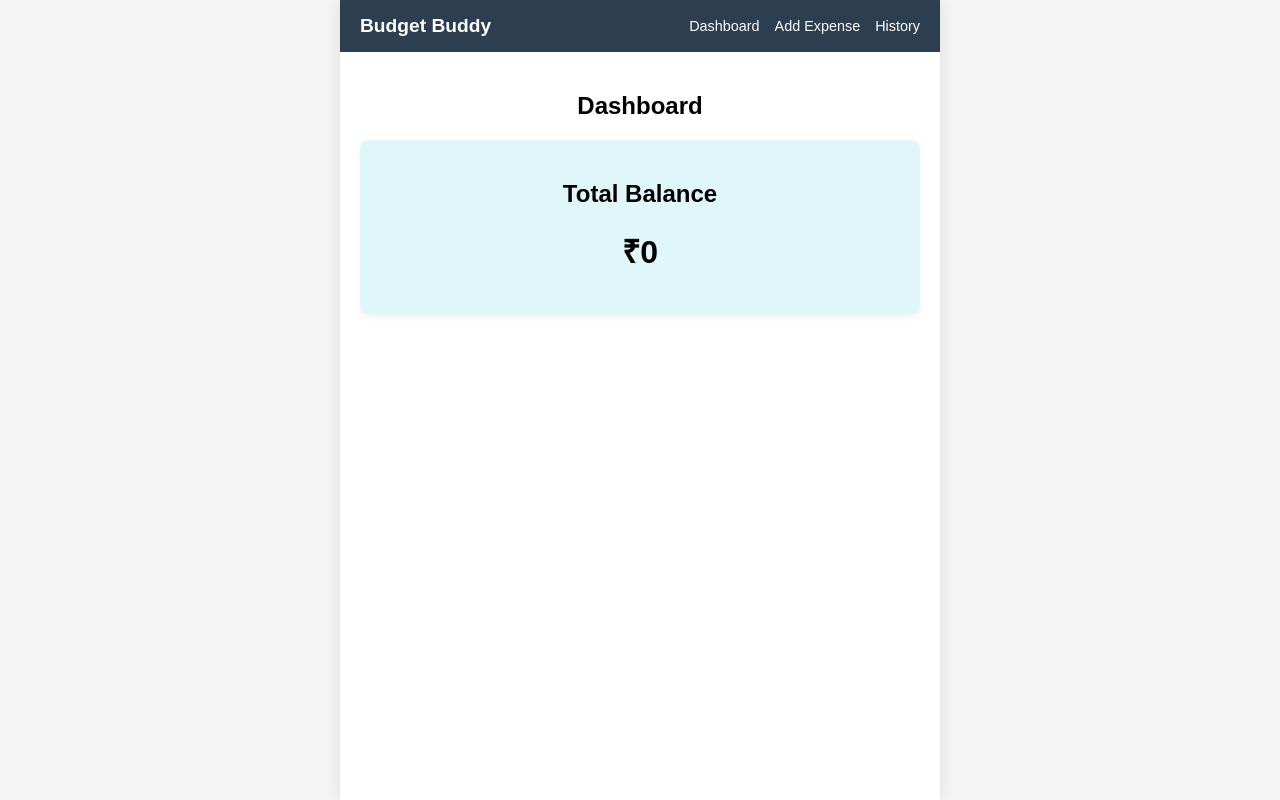
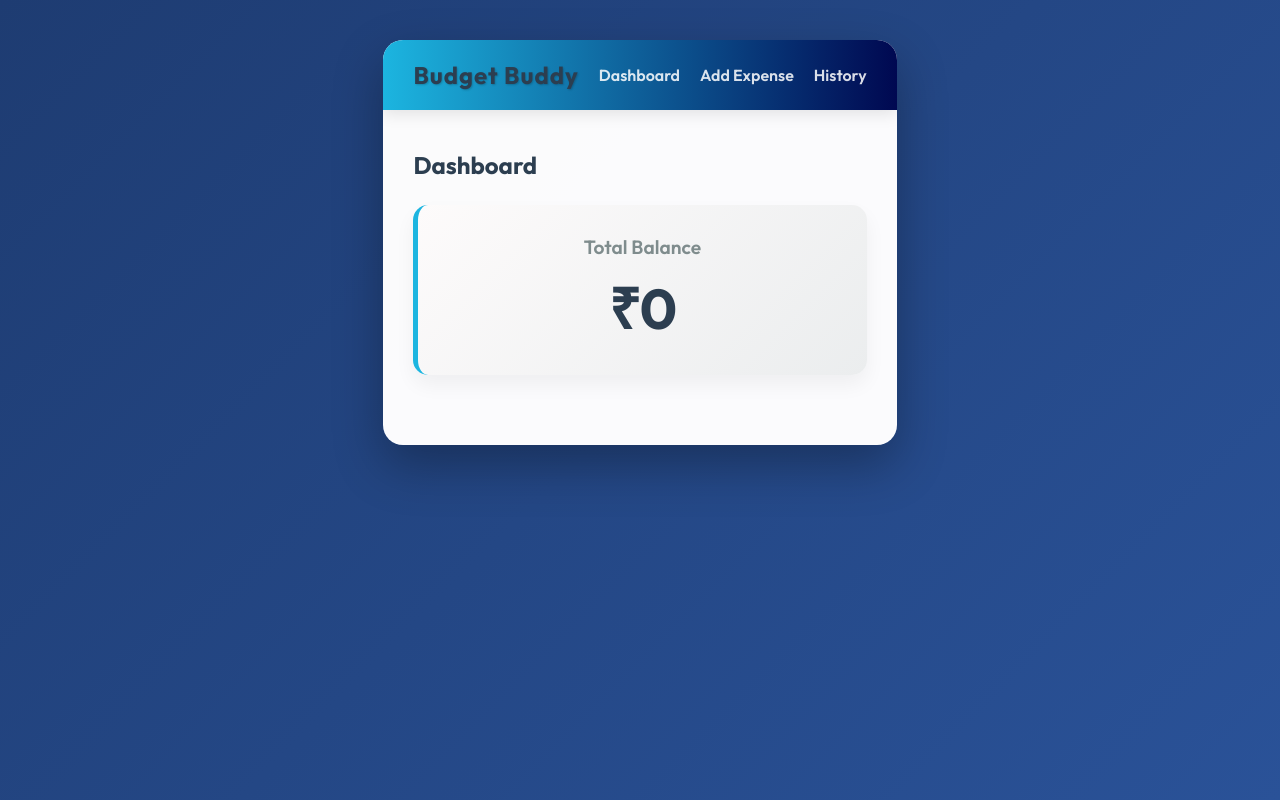
Before and after one commit to meowchan16/budget-buddy, a React (Create React App) app in the folder budgetbuddy/: page / in a window 1280 px wide. Built offline with nearby package versions, Linux system fonts and the light colour scheme.

Commit message:
style: apply premium aesthetics and glassmorphic UI

```diff
--- a/budgetbuddy/src/App.css
+++ b/budgetbuddy/src/App.css
@@ -1,140 +1,246 @@
+@import url('https://fonts.googleapis.com/css2?family=Outfit:wght@300;400;600;700&display=swap');
+
 body {
-  background-color: #f5f5f5;
-  text-align: center;
-  font-family: Arial, sans-serif;
+  margin: 0;
   padding: 0;
-  margin: 0;
+  font-family: 'Outfit', sans-serif;
+  background: linear-gradient(135deg, #1e3c72 0%, #2a5298 100%);
+  color: #333;
+  min-height: 100vh;
+  display: flex;
+  justify-content: center;
+  align-items: flex-start;
 }
 
 .App {
-  max-width: 600px;
-  margin: 0 auto;
-  background-color: white;
+  width: 100%;
+  max-width: 700px;
+  background: rgba(255, 255, 255, 0.98);
   min-height: 100vh;
-  box-shadow: 0px 0px 15px rgba(0,0,0,0.1);
+  box-shadow: 0 20px 50px rgba(0,0,0,0.3);
+  display: flex;
+  flex-direction: column;
+}
+
+@media (min-width: 768px) {
+  .App {
+    margin-top: 40px;
+    margin-bottom: 40px;
+    border-radius: 20px;
+    min-height: auto;
+    overflow: hidden;
+  }
 }
 
 .navbar {
-  background-color: #2c3e50;
+  background: linear-gradient(90deg, #1cb5e0 0%, #000851 100%);
   color: white;
+  padding: 20px 30px;
   display: flex;
   justify-content: space-between;
   align-items: center;
-  padding: 15px 20px;
+  box-shadow: 0 4px 15px rgba(0,0,0,0.1);
 }
 
 .navbar h2 {
   margin: 0;
-  font-size: 1.2rem;
+  font-weight: 700;
+  letter-spacing: 1px;
+  font-size: 1.5rem;
+  text-shadow: 1px 1px 2px rgba(0,0,0,0.2);
 }
 
 .nav-links a {
-  color: white;
+  color: rgba(255, 255, 255, 0.85);
   text-decoration: none;
-  margin-left: 15px;
-  font-size: 0.9rem;
+  margin-left: 20px;
+  font-weight: 600;
+  font-size: 1rem;
+  transition: all 0.3s ease;
 }
 
 .nav-links a:hover {
-  text-decoration: underline;
+  color: #fff;
+  text-shadow: 0 0 10px rgba(255,255,255,0.5);
+  transform: translateY(-2px);
+  display: inline-block;
 }
 
+/* Page Animations */
 .page-container {
-  padding: 20px;
+  padding: 40px 30px;
+  flex: 1;
+  animation: fadeIn 0.5s ease-in-out;
 }
 
-.summary-card {
-  background-color: #e0f7fa;
-  padding: 20px;
-  border-radius: 8px;
-  margin: 20px 0;
-  box-shadow: 0 4px 6px rgba(0,0,0,0.05);
+@keyframes fadeIn {
+  from { opacity: 0; transform: translateY(10px); }
+  to { opacity: 1; transform: translateY(0); }
 }
 
+h2 {
+  color: #2c3e50;
+  margin-top: 0;
+  margin-bottom: 25px;
+  font-weight: 700;
+}
+
+/* Dashboard Summary */
+.summary-card {
+  background: linear-gradient(135deg, #fdfbfb 0%, #ebedee 100%);
+  border-left: 5px solid #1cb5e0;
+  padding: 30px;
+  border-radius: 15px;
+  margin-bottom: 30px;
+  box-shadow: 0 10px 20px rgba(0,0,0,0.05);
+  text-align: center;
+  transition: transform 0.3s ease, box-shadow 0.3s ease;
+}
+
+.summary-card:hover {
+  transform: translateY(-5px);
+  box-shadow: 0 15px 30px rgba(0,0,0,0.1);
+}
+
+.summary-card h2 {
+  font-size: 1.2rem;
+  color: #7f8c8d;
+  font-weight: 600;
+  margin-bottom: 10px;
+}
+
+.summary-card h1 {
+  font-size: 3.5rem;
+  color: #2c3e50;
+  margin: 0;
+  letter-spacing: -1px;
+}
+
+/* Forms */
 .expense-form {
   display: flex;
   flex-direction: column;
-  gap: 15px;
-  max-width: 350px;
-  margin: 0 auto;
+  gap: 20px;
+  background: white;
+  padding: 30px;
+  border-radius: 15px;
+  box-shadow: 0 10px 30px rgba(0,0,0,0.05);
+  border: 1px solid #f0f0f0;
 }
 
 .expense-form input, .expense-form select {
-  padding: 10px;
-  border: 1px solid #ccc;
-  border-radius: 5px;
+  padding: 15px;
+  border: 1px solid #e0e0e0;
+  border-radius: 10px;
   font-size: 1rem;
+  font-family: inherit;
+  transition: all 0.3s ease;
+  background: #fafafa;
+}
+
+.expense-form input:focus, .expense-form select:focus {
+  outline: none;
+  border-color: #1cb5e0;
+  box-shadow: 0 0 0 3px rgba(28, 181, 224, 0.2);
+  background: white;
 }
 
 .expense-form button {
-  padding: 10px;
-  background-color: #007bff;
+  padding: 15px;
+  background: linear-gradient(90deg, #00d2ff 0%, #3a7bd5 100%);
   color: white;
   border: none;
-  border-radius: 5px;
+  border-radius: 10px;
   cursor: pointer;
-  font-size: 1rem;
+  font-size: 1.1rem;
+  font-weight: 700;
+  box-shadow: 0 4px 15px rgba(58, 123, 213, 0.4);
+  transition: all 0.3s ease;
+  margin-top: 10px;
 }
 
 .expense-form button:hover {
-  background-color: #0056b3;
+  transform: translateY(-3px);
+  box-shadow: 0 8px 20px rgba(58, 123, 213, 0.6);
+}
+
+/* History List */
+.expense-list {
+  background: white;
+  border-radius: 15px;
+  box-shadow: 0 10px 30px rgba(0,0,0,0.05);
+  overflow: hidden;
+  border: 1px solid #f0f0f0;
 }
 
 .expense-item {
   display: flex;
   justify-content: space-between;
   align-items: center;
-  border-bottom: 1px solid #eaeaea;
-  padding: 15px 10px;
+  padding: 20px 25px;
+  border-bottom: 1px solid #f0f0f0;
+  transition: background-color 0.2s ease;
 }
 
-.expense-details {
-  display: flex;
-  flex-direction: column;
-  align-items: flex-start;
-  gap: 5px;
+.expense-item:last-child {
+  border-bottom: none;
 }
 
-.expense-item h3 {
-  margin: 0;
-  font-size: 1rem;
+.expense-item:hover {
+  background-color: #f8fbff;
+}
+
+.expense-details h3 {
+  font-size: 1.1rem;
+  color: #2c3e50;
+  font-weight: 600;
+  margin: 0 0 8px 0;
 }
 
 .expense-category {
-  font-size: 0.8rem;
-  color: #7f8c8d;
-  font-weight: normal;
+  display: inline-block;
+  background: #eef2f3;
+  padding: 3px 8px;
+  border-radius: 20px;
+  font-size: 0.75rem;
+  color: #8e9eab;
+  margin-left: 10px;
+  text-transform: uppercase;
+  letter-spacing: 0.5px;
+  font-weight: 600;
 }
 
+/* Delete Button */
 .delete-btn {
-  background-color: #e74c3c;
+  background: linear-gradient(to right, #ff4b2b, #ff416c);
   color: white;
   border: none;
-  padding: 5px 10px;
-  border-radius: 4px;
+  padding: 8px 15px;
+  border-radius: 8px;
   cursor: pointer;
-  font-size: 0.8rem;
-  transition: background-color 0.2s;
+  font-size: 0.85rem;
+  font-weight: 600;
+  box-shadow: 0 4px 10px rgba(255, 65, 108, 0.3);
+  transition: all 0.3s ease;
 }
 
 .delete-btn:hover {
-  background-color: #c0392b;
+  transform: scale(1.05);
+  box-shadow: 0 6px 15px rgba(255, 65, 108, 0.5);
 }
 
-.expense-list {
-  text-align: left;
-}
-
+/* Chart */
 .chart-container {
-  margin-top: 30px;
-  padding: 20px 0;
-  background-color: #fcfcfc;
-  border-radius: 8px;
-  border: 1px solid #eee;
+  margin-top: 40px;
+  background: white;
+  padding: 30px;
+  border-radius: 15px;
+  box-shadow: 0 10px 30px rgba(0,0,0,0.05);
+  text-align: center;
+  border: 1px solid #f0f0f0;
 }
 
 .chart-container h3 {
-  margin-top: 0;
+  color: #7f8c8d;
   margin-bottom: 20px;
-  color: #333;
 }
```
